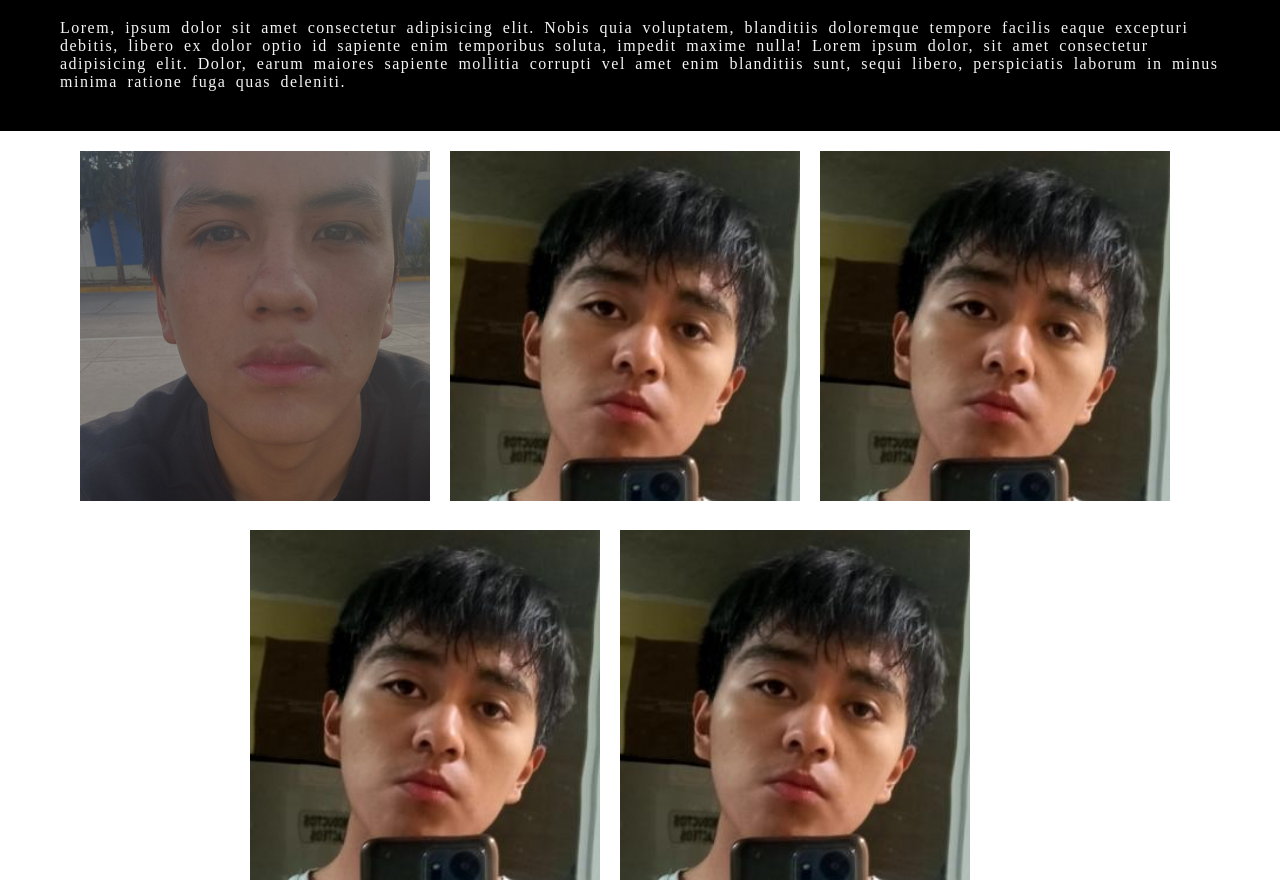
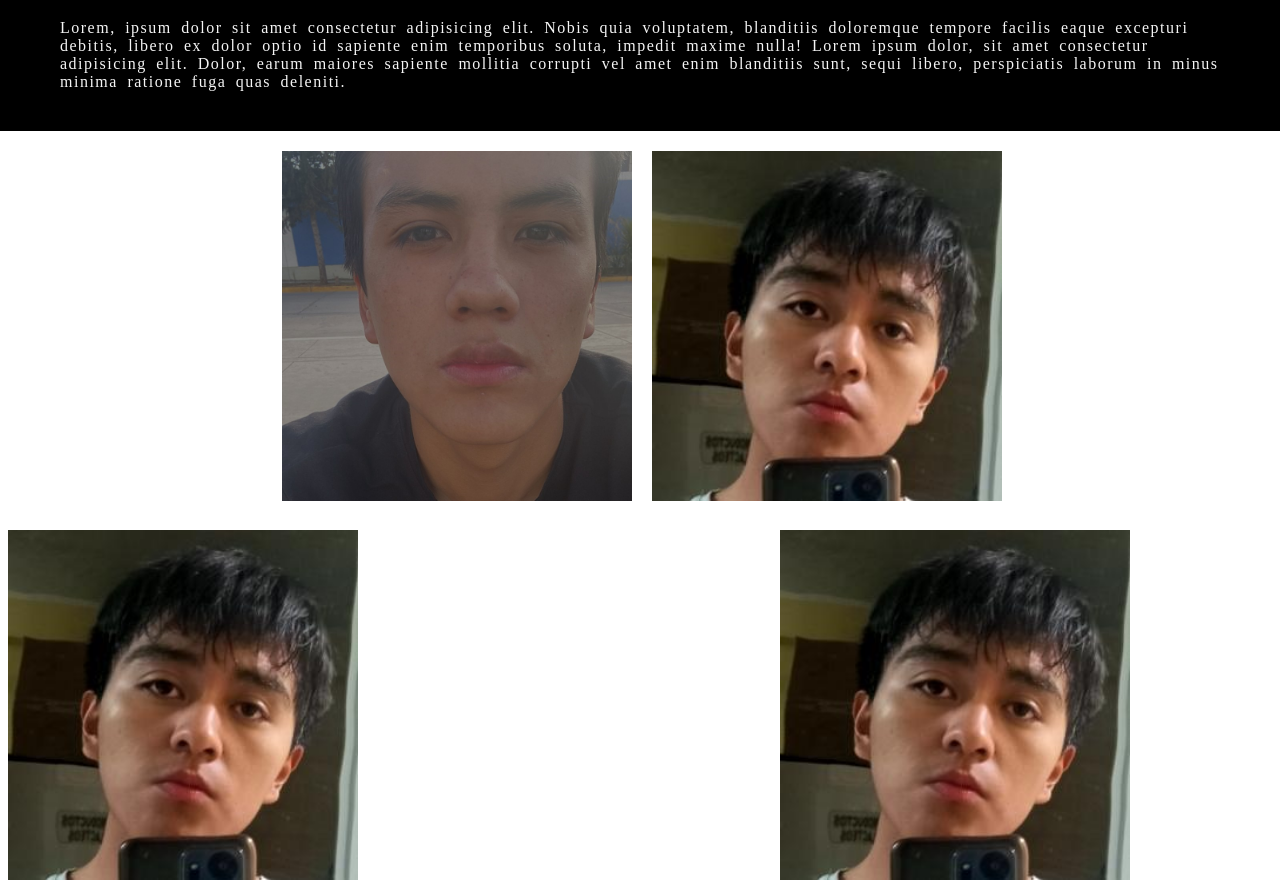
Before and after one commit to Saul-Alberto-Leon-Osoriano/Desarrolladores, a plain HTML site: page desarrollador.html in a window 1280 px wide. Shown: the part 71-953 px from the top of the page. Drawn offline with Linux system fonts and the light colour scheme; files whose address does not match are found by name.

Commit message:
Add files via upload

```diff
--- a/estilos.css
+++ b/estilos.css
@@ -37,12 +37,12 @@ article {
     box-sizing: border-box;
     width: 350px;
     height: 350px;
-    margin: 20px 8px 5px 80px;
+    margin: 20px 8px 5px 22%;
 }
 
 #empujeabajo {
     box-sizing: border-box;
     width: 350px;
     height: 350px;
-    margin: 20px 8px 5px 250px;
+    margin: 20px 8px 5px 32%;
 }
```
